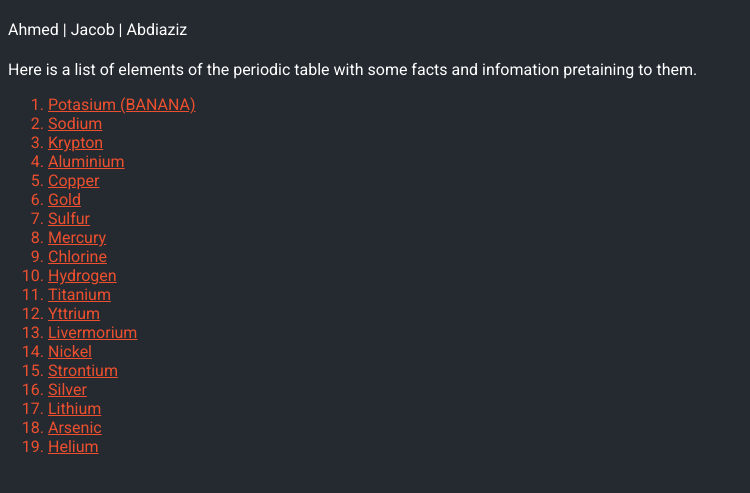
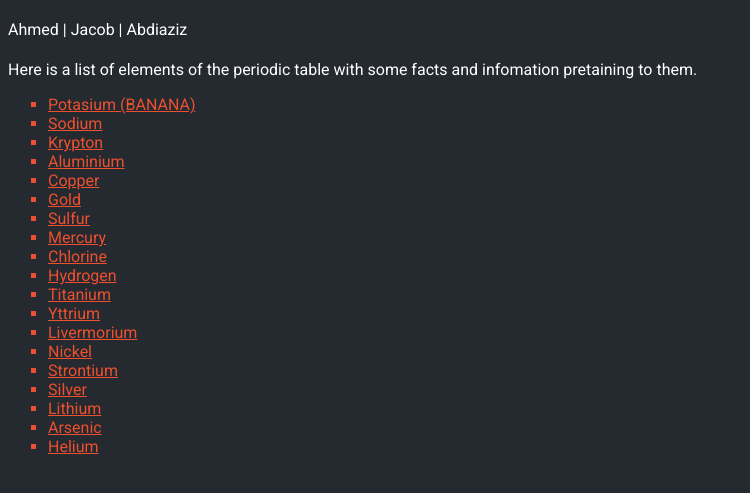
Before and after one commit to jacobnf/jacobnf.github.io, a plain HTML site: page index.html in a window 1280 px wide. Shown: the part 61-554 px from the top of the page, without its empty margins (0-750 px from the left). Drawn offline with Linux system fonts and the light colour scheme.

Commit message:
Update index.css

```diff
--- a/CSS/index.css
+++ b/CSS/index.css
@@ -29,10 +29,6 @@ body {
   text-align: centre;
 }
 
-ul {
-  list-style-type: space-counter;
-}
-
 a {
   color: #EC502F;
   font-family: "Roboto", sans-serif;
@@ -46,3 +42,7 @@ a:hover {
   font-weight: 400;
   font-style: normal;
 }
+
+.link-navigation {
+  list-style-type: square;
+}
```
